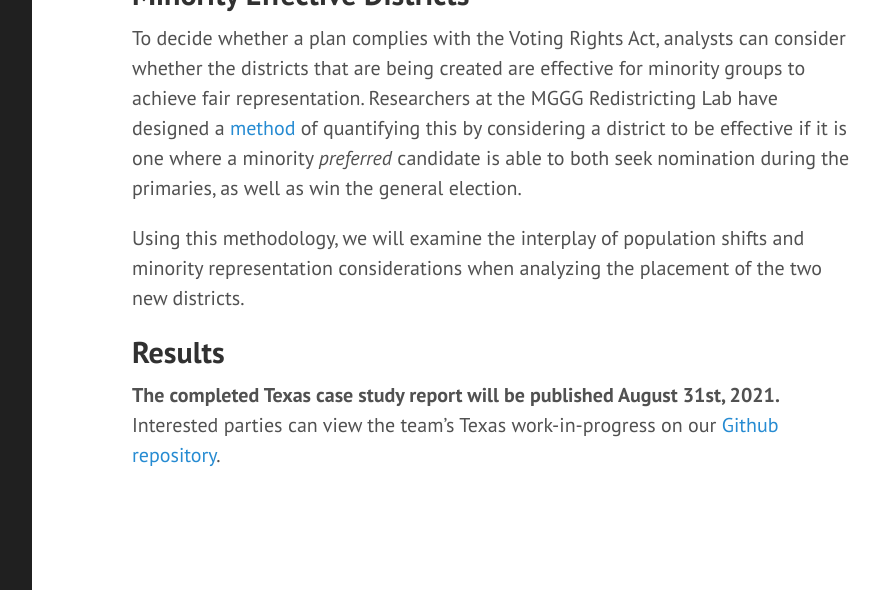
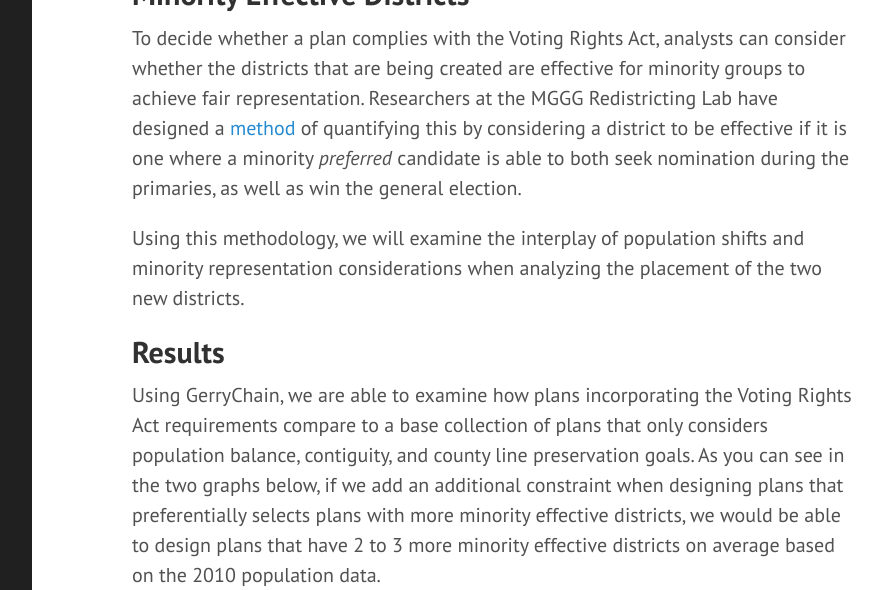
Before and after one commit to uwescience/DSSG2021-redistricting-website, a Jekyll site: the page built from texas.md, in a window 1280 px wide and 1400 px high, scrolled down 1903 px. Shown: the top 590 px of the window, without its empty margins (328-1210 px from the left). Built offline with Jekyll 4.4.1, drawn with Linux system fonts in a browser that asks for light colours; some of the changed text lies outside the part shown; grey boxes are pictures that could not be loaded.

Commit message:
Update texas.md

```diff
--- a/texas.md
+++ b/texas.md
@@ -37,4 +37,21 @@ Using this methodology, we will examine the interplay of population shifts and m
 ## Results
 
 
-<b>The completed Texas case study report will be published August 31st, 2021.</b> Interested parties can view the team's Texas work-in-progress on our [Github repository](https://github.com/uwescience/dssg2021-redistricting).
+Using GerryChain, we are able to examine how plans incorporating the Voting Rights Act requirements compare to a base collection of plans that only considers population balance, contiguity, and county line preservation goals. As you can see in the two graphs below, if we add an additional constraint when designing plans that preferentially selects plans with more minority effective districts, we would be able to design plans that have 2 to 3 more minority effective districts on average based on the 2010 population data.
+
+| ![vra_plan_comparison](https://user-images.githubusercontent.com/2799135/131414278-ffefe569-61c5-4ed5-bc3b-2563b4ea2a6f.png)|
+|:--:|
+| *Comparison of Proposed Plans Based on Criteria*|
+
+With this in mind, if we now think ahead to the upcoming cycle and consider options for where the two new districts might go, it’s important for us to remember that the placement of these districts is crucial to fair representation.
+
+We can visualize the difference in the average number of districts per county when we compare potential plans from the previous redistricting cycle to proposed plans for the upcoming cycle. The green regions on the maps are areas where we’d expect to see a higher number of districts in 2021 than 2013, and the brown areas are counties where we’d expect to see a decrease in the number of districts. To take a deeper dive, we focused on the Dallas metro area and the Austin metro area, which are visualized below. If we only consider the population differences over the last decade, then on the top row, we can see green regions corresponding to areas that our analysis indicates could be likely candidates for adding a new district. However, if we build our 2021 ensemble of plans by prioritizing adding more minority effective districts, then the landscape of options changes. For example, when accounting only for population, Hays, Travis, and Bastrop counties are potential candidates for a new district. But if we want to maximize minority opportunity districts, then on the bottom row, we can see that Hays county is a much better option than Bastrop county. Similarly, it would be better to place a new district in select Dallas suburbs shaded in green in the second row if we want to better comply with the Voting Rights Act.
+
+
+| ![new_districts](https://user-images.githubusercontent.com/2799135/131414541-6898b2c1-a0d3-4aa0-b176-76aa8d0df54a.png)|
+|:--:|
+
+
+We hope that advocacy groups in Texas can use these methods and learnings to ensure that the map drawing process in Texas is fair and complies with the Voting Rights Act to the fullest extent.
+
+Detailed code used for this analysis can be found on our [github repo](https://github.com/uwescience/dssg2021-redistricting), and the [User's Guide](https://uwescience.github.io/DSSG2021-redistricting-website/guide/) also provides a detailed walkthrough of the analysis decisions made at each step.
```
